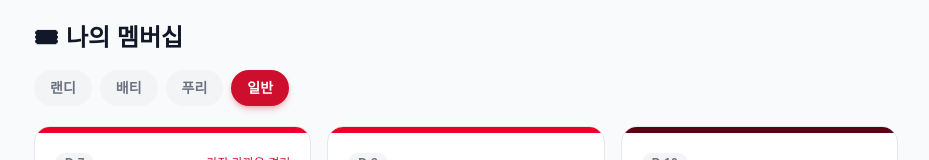
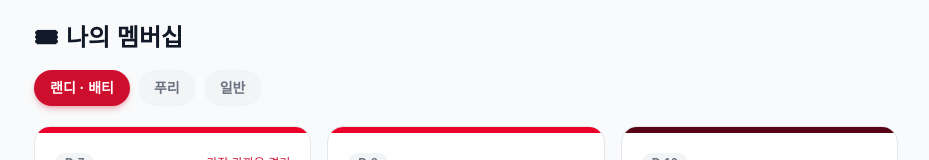
Before and after one commit to Yukhyeonjin/landers-time, a Next.js app: page / in a window 1280 px wide. Shown: the part 848-1008 px from the top of the page, without its empty margins (174-1103 px from the left). Built offline with nearby package versions, Linux system fonts and the light colour scheme; no server answers; a web font is replaced by a local one.

Commit message:
fix: 멤버십 랜디·배티 통합, 기본값 랜디·배티로 변경
- 랜디/배티 선예매 시간이 동일하므로 하나로 묶음
- 기본 선택값을 일반 → 랜디·배티로 변경

Co-Authored-By: Claude Opus 4.6 (1M context) <noreply@anthropic.com>

```diff
--- a/src/components/UpcomingGames.tsx
+++ b/src/components/UpcomingGames.tsx
@@ -3,11 +3,10 @@
 import { useMemo, useState } from "react";
 import { schedule2026, type Game } from "@/data/schedule2026";
 
-type Membership = "landi" | "batty" | "poori" | "general";
+type Membership = "landi_batty" | "poori" | "general";
 
 const MEMBERSHIPS: { key: Membership; label: string; presaleDays: number }[] = [
-  { key: "landi", label: "랜디", presaleDays: 7 },
-  { key: "batty", label: "배티", presaleDays: 7 },
+  { key: "landi_batty", label: "랜디 · 배티", presaleDays: 7 },
   { key: "poori", label: "푸리", presaleDays: 6 },
   { key: "general", label: "일반", presaleDays: 5 },
 ];
@@ -52,7 +51,7 @@ function daysUntil(dateStr: string): number {
 }
 
 export default function UpcomingGames() {
-  const [membership, setMembership] = useState<Membership>("general");
+  const [membership, setMembership] = useState<Membership>("landi_batty");
 
   const selectedMembership = MEMBERSHIPS.find((m) => m.key === membership)!;
 
```
